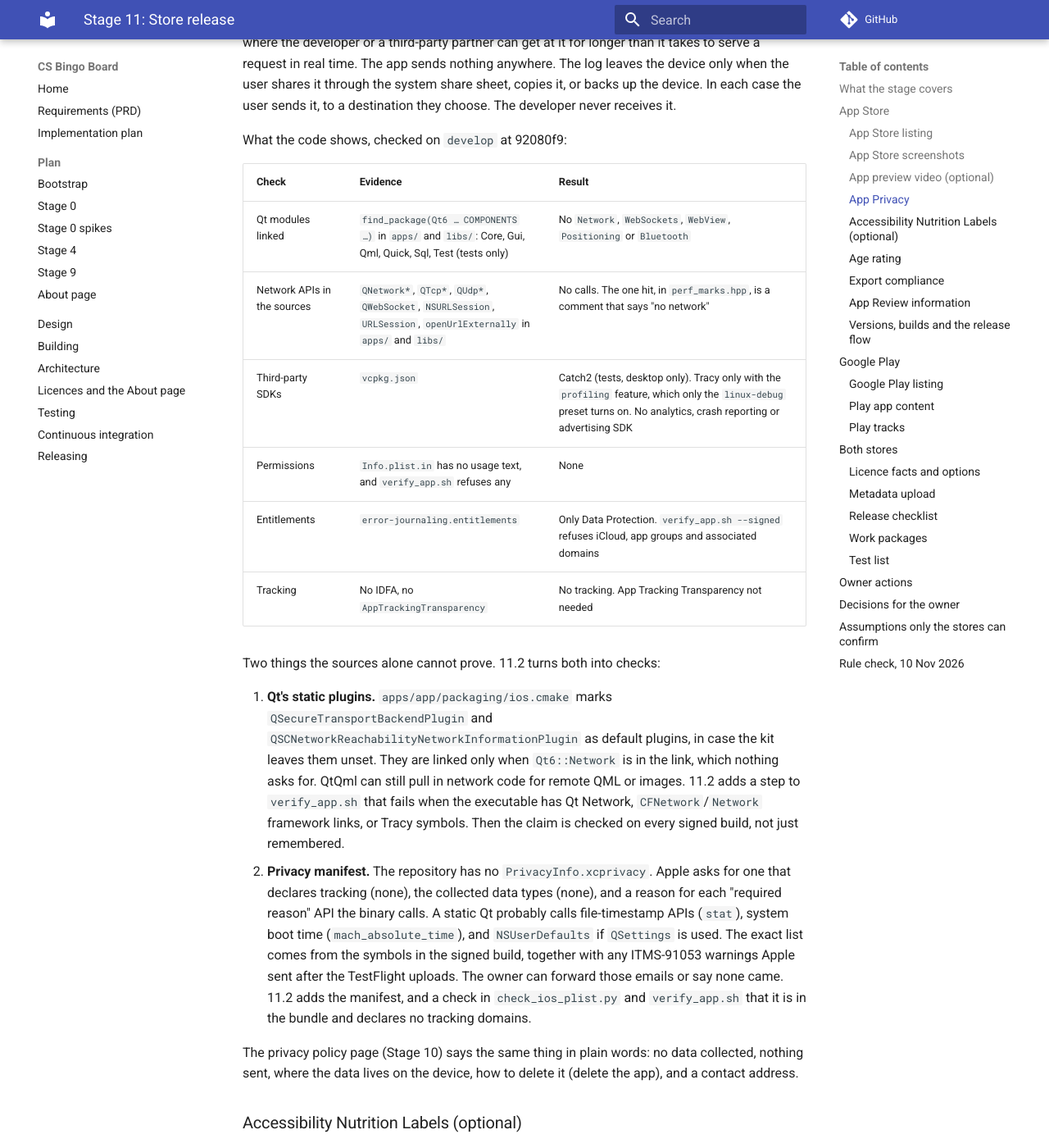
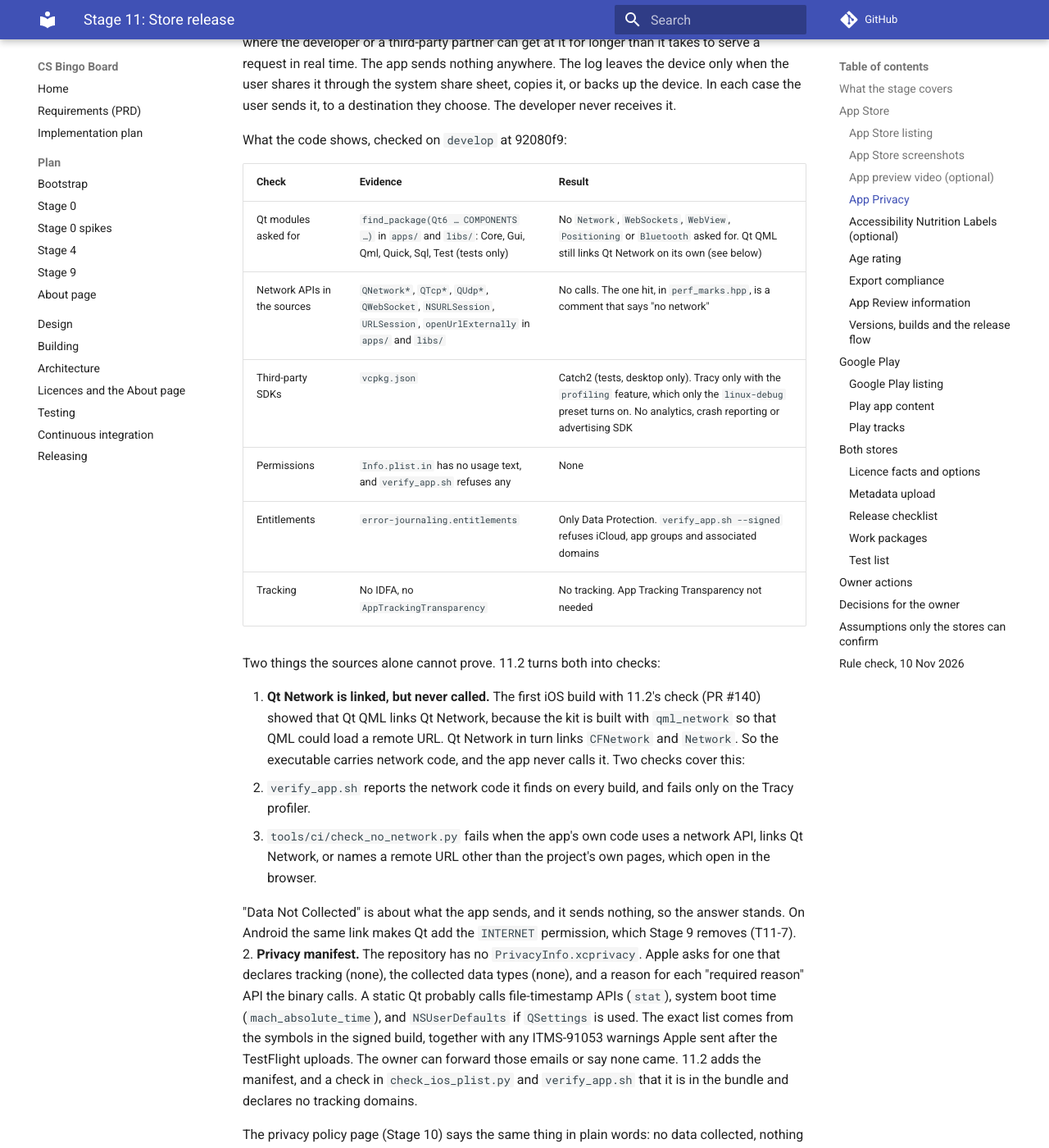
Before and after one commit to iainchesworthlabs/icl-error-journaling, an MkDocs documentation site: the page built from docs/plan/stage-11.md, in a window 1280 px wide and 1400 px high, scrolled down 4609 px. Shown: the whole window at 82% size. Built offline with MkDocs 1.6.1 and Material for MkDocs 9.7.7, drawn with Linux system fonts in a browser that asks for light colours; comment, search, counter and statistics services are not loaded; some of the changed text lies outside the part shown.

Commit message:
Say in the Stage 11 plan that Qt QML links Qt Network
The first iOS build with the 11.2 check showed that Qt QML links Qt
Network, and with it CFNetwork and Network. The plan had said nothing
asked for Qt Network. Correct the evidence, export compliance, T11-5
and the assumptions to match: the code is linked but never called.
check_no_network.py guards the app's own code, and verify_app.sh
reports what is linked.

Signed-off-by: Iain Chesworth <iain.chesworth@gmail.com>

```diff
--- a/docs/plan/stage-11.md
+++ b/docs/plan/stage-11.md
@@ -132,7 +132,7 @@ What the code shows, checked on `develop` at 92080f9:
 
 | Check | Evidence | Result |
 |---|---|---|
-| Qt modules linked | `find_package(Qt6 … COMPONENTS …)` in `apps/` and `libs/`: Core, Gui, Qml, Quick, Sql, Test (tests only) | No `Network`, `WebSockets`, `WebView`, `Positioning` or `Bluetooth` |
+| Qt modules asked for | `find_package(Qt6 … COMPONENTS …)` in `apps/` and `libs/`: Core, Gui, Qml, Quick, Sql, Test (tests only) | No `Network`, `WebSockets`, `WebView`, `Positioning` or `Bluetooth` asked for. Qt QML still links Qt Network on its own (see below) |
 | Network APIs in the sources | `QNetwork*`, `QTcp*`, `QUdp*`, `QWebSocket`, `NSURLSession`, `URLSession`, `openUrlExternally` in `apps/` and `libs/` | No calls. The one hit, in `perf_marks.hpp`, is a comment that says "no network" |
 | Third-party SDKs | `vcpkg.json` | Catch2 (tests, desktop only). Tracy only with the `profiling` feature, which only the `linux-debug` preset turns on. No analytics, crash reporting or advertising SDK |
 | Permissions | `Info.plist.in` has no usage text, and `verify_app.sh` refuses any | None |
@@ -141,11 +141,16 @@ What the code shows, checked on `develop` at 92080f9:
 
 Two things the sources alone cannot prove. 11.2 turns both into checks:
 
-1. **Qt's static plugins.** `apps/app/packaging/ios.cmake` marks `QSecureTransportBackendPlugin` and
-   `QSCNetworkReachabilityNetworkInformationPlugin` as default plugins, in case the kit leaves them unset. They are linked
-   only when `Qt6::Network` is in the link, which nothing asks for. QtQml can still pull in network code for remote QML
-   or images. 11.2 adds a step to `verify_app.sh` that fails when the executable has Qt Network, `CFNetwork`/`Network`
-   framework links, or Tracy symbols. Then the claim is checked on every signed build, not just remembered.
+1. **Qt Network is linked, but never called.** The first iOS build with 11.2's check (PR #140) showed that Qt QML
+   links Qt Network, because the kit is built with `qml_network` so that QML could load a remote URL. Qt Network in turn
+   links `CFNetwork` and `Network`. So the executable carries network code, and the app never calls it. Two checks cover
+   this:
+   - `verify_app.sh` reports the network code it finds on every build, and fails only on the Tracy profiler.
+   - `tools/ci/check_no_network.py` fails when the app's own code uses a network API, links Qt Network, or names a
+     remote URL other than the project's own pages, which open in the browser.
+
+   "Data Not Collected" is about what the app sends, and it sends nothing, so the answer stands. On Android the same
+   link makes Qt add the `INTERNET` permission, which Stage 9 removes (T11-7).
 2. **Privacy manifest.** The repository has no `PrivacyInfo.xcprivacy`. Apple asks for one that declares tracking (none),
    the collected data types (none), and a reason for each "required reason" API the binary calls. A static Qt
    probably calls file-timestamp APIs (`stat`), system boot time (`mach_absolute_time`), and `NSUserDefaults` if
@@ -188,7 +193,7 @@ each build. The facts behind it:
 - The app has no encryption code of its own and no network access.
 - At rest, iOS Data Protection encrypts the files. That is the operating system's encryption, which the app only asks for
   through the entitlement and the file protection class.
-- If Qt's TLS backend were linked (11.2 checks that it is not), it would use Apple's system TLS. That is still the
+- Qt Network is linked (see App Privacy) but never called. Its TLS backend uses Apple's system TLS. That is still the
   system's encryption.
 
 Since only the operating system's encryption is used, the app is in the exempt category, and no documentation is uploaded.
@@ -469,7 +474,7 @@ Each one is a small pull request into `develop`, squash merged. 11.1 is this pul
 | T11-2 | The confidentiality guard covers `store/`. It fails on a name outside the stand-in list | `unit` |
 | T11-3 | Every URL file holds an `https` URL on the documentation site's host | `unit` |
 | T11-4 | The demo setup file equals `config/sample-config.json` and imports with no warnings | `unit` |
-| T11-5 | The signed IPA links no Qt Network, `CFNetwork` or `Network` framework, and has no Tracy symbols | `system` (release job) |
+| T11-5 | The app's own code uses no network API and no remote URL (`check_no_network.py`). The IPA has no Tracy symbols, and its linked network code is reported | `unit`, `system` |
 | T11-6 | `PrivacyInfo.xcprivacy` is in the bundle, with `NSPrivacyTracking` false, no tracking domains, no collected types, and a reason for each API category the symbol scan finds | `system` |
 | T11-7 | The Android merged manifest has no `INTERNET` permission and no `AD_ID` (with Stage 9) | `system` |
 | T11-8 | Every screenshot has its set's exact pixel size, the list of shots matches the committed list, and two runs give the same bytes | `system` |
@@ -524,7 +529,7 @@ the order that best saves waiting time.
   Play Console reject what is wrong, and decide whether the 6.1" set is needed.
 - That Apple and Google accept "no data collected" for an app whose only way out is the system share sheet.
 - That the 2025 age-rating questions give 4+ for these answers.
-- That the static Qt link has no network code. T11-5 proves this on the first signed build after 11.2.
+- That Apple and Google accept "no data collected" for an app whose binary carries Qt Network, which it never calls.
 
 ## Rule check, 10 Nov 2026
 
```
